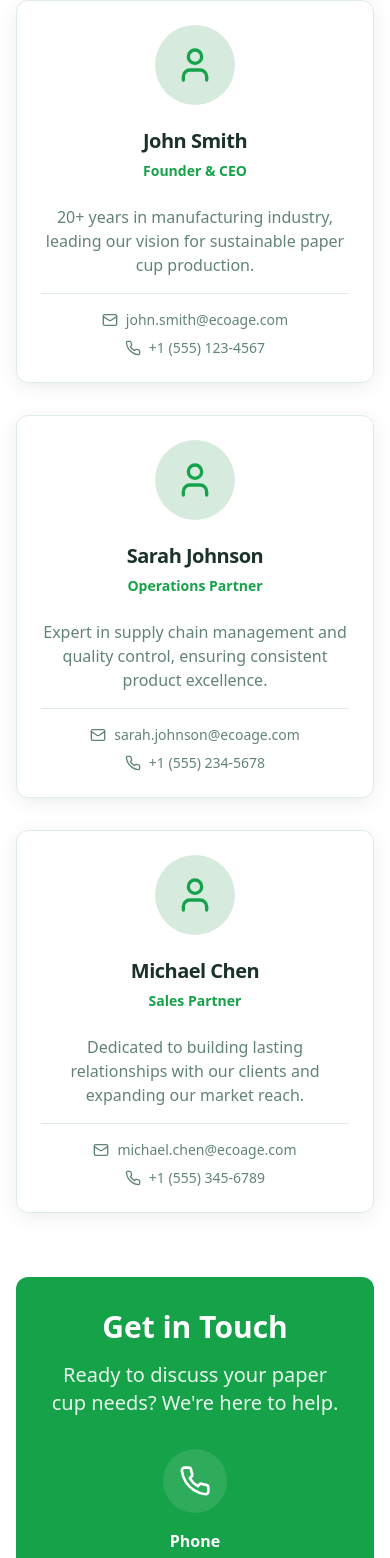
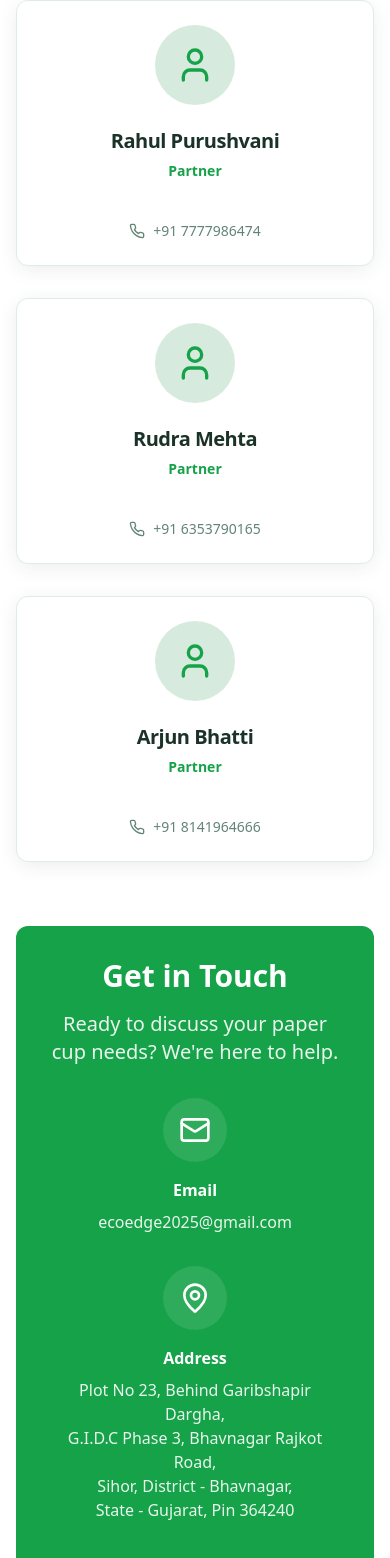
Before and after one commit to Shashvat9/cupcraft-showcase, a React (Vite) app: page /about in a window 390 px wide. Shown: the part 1525-3083 px from the top of the page. Built offline with nearby package versions, Linux system fonts and the light colour scheme.

Commit message:
Update About page with contact details
Updated the About page with the company address, partner details (Rahul Purushwani, Rudra Mehta, Arjun Bhatti) including their phone numbers and "Partner" as their post. Also added the company email (ecoedge2025gmail.com) and GST number (24AAMFE0737E1ZQ).

```diff
--- a/src/components/Footer.tsx
+++ b/src/components/Footer.tsx
@@ -17,17 +17,13 @@ const Footer = () => {
             <h4 className="text-lg font-semibold mb-4">Contact Information</h4>
             <div className="space-y-3">
               <div className="flex items-center space-x-3">
-                <Phone className="h-5 w-5 text-primary-foreground/80" />
-                <span className="text-primary-foreground/80">+1 (555) 123-4567</span>
-              </div>
-              <div className="flex items-center space-x-3">
                 <Mail className="h-5 w-5 text-primary-foreground/80" />
-                <span className="text-primary-foreground/80">info@ecoage.com</span>
+                <span className="text-primary-foreground/80">ecoedge2025@gmail.com</span>
               </div>
               <div className="flex items-center space-x-3">
                 <MapPin className="h-5 w-5 text-primary-foreground/80" />
                 <span className="text-primary-foreground/80">
-                  123 Industrial Ave, Manufacturing District
+                  Plot No 23, Behind Garibshapir Dargha, G.I.D.C Phase 3, Sihor, Gujarat 364240
                 </span>
               </div>
             </div>
--- a/src/pages/About.tsx
+++ b/src/pages/About.tsx
@@ -5,25 +5,19 @@ import { Mail, Phone, MapPin, User } from "lucide-react";
 const About = () => {
   const team = [
     {
-      name: "John Smith",
-      position: "Founder & CEO",
-      description: "20+ years in manufacturing industry, leading our vision for sustainable paper cup production.",
-      email: "john.smith@ecoage.com",
-      phone: "+1 (555) 123-4567"
+      name: "Rahul Purushvani",
+      position: "Partner",
+      phone: "+91 7777986474"
     },
     {
-      name: "Sarah Johnson",
-      position: "Operations Partner",
-      description: "Expert in supply chain management and quality control, ensuring consistent product excellence.",
-      email: "sarah.johnson@ecoage.com",
-      phone: "+1 (555) 234-5678"
+      name: "Rudra Mehta",
+      position: "Partner",
+      phone: "+91 6353790165"
     },
     {
-      name: "Michael Chen",
-      position: "Sales Partner",
-      description: "Dedicated to building lasting relationships with our clients and expanding our market reach.",
-      email: "michael.chen@ecoage.com",
-      phone: "+1 (555) 345-6789"
+      name: "Arjun Bhatti",
+      position: "Partner",
+      phone: "+91 8141964666"
     }
   ];
 
@@ -119,14 +113,7 @@ const About = () => {
                   </CardDescription>
                 </CardHeader>
                 <CardContent className="space-y-4">
-                  <p className="text-muted-foreground">
-                    {member.description}
-                  </p>
-                  <div className="space-y-2 pt-4 border-t border-border">
-                    <div className="flex items-center justify-center space-x-2 text-sm text-muted-foreground">
-                      <Mail className="h-4 w-4" />
-                      <span>{member.email}</span>
-                    </div>
+                  <div className="pt-4">
                     <div className="flex items-center justify-center space-x-2 text-sm text-muted-foreground">
                       <Phone className="h-4 w-4" />
                       <span>{member.phone}</span>
@@ -147,21 +134,13 @@ const About = () => {
             </p>
           </div>
 
-          <div className="grid grid-cols-1 md:grid-cols-3 gap-8 mb-8">
-            <div className="text-center">
-              <div className="mx-auto w-16 h-16 bg-primary-foreground/10 rounded-full flex items-center justify-center mb-4">
-                <Phone className="h-8 w-8 text-primary-foreground" />
-              </div>
-              <h3 className="font-semibold mb-2">Phone</h3>
-              <p className="text-primary-foreground/90">+1 (555) 123-4567</p>
-            </div>
-
+          <div className="grid grid-cols-1 md:grid-cols-2 gap-8 mb-8">
             <div className="text-center">
               <div className="mx-auto w-16 h-16 bg-primary-foreground/10 rounded-full flex items-center justify-center mb-4">
                 <Mail className="h-8 w-8 text-primary-foreground" />
               </div>
               <h3 className="font-semibold mb-2">Email</h3>
-              <p className="text-primary-foreground/90">info@ecoage.com</p>
+              <p className="text-primary-foreground/90">ecoedge2025@gmail.com</p>
             </div>
 
             <div className="text-center">
@@ -170,10 +149,18 @@ const About = () => {
               </div>
               <h3 className="font-semibold mb-2">Address</h3>
               <p className="text-primary-foreground/90">
-                123 Industrial Ave<br />
-                Manufacturing District
+                Plot No 23, Behind Garibshapir Dargha,<br />
+                G.I.D.C Phase 3, Bhavnagar Rajkot Road,<br />
+                Sihor, District - Bhavnagar,<br />
+                State - Gujarat, Pin 364240
               </p>
             </div>
+          </div>
+
+          <div className="text-center mb-8">
+            <p className="text-primary-foreground/90">
+              <strong>GST No:</strong> 24AAMFE0737E1ZQ
+            </p>
           </div>
 
           <div className="text-center">
```
